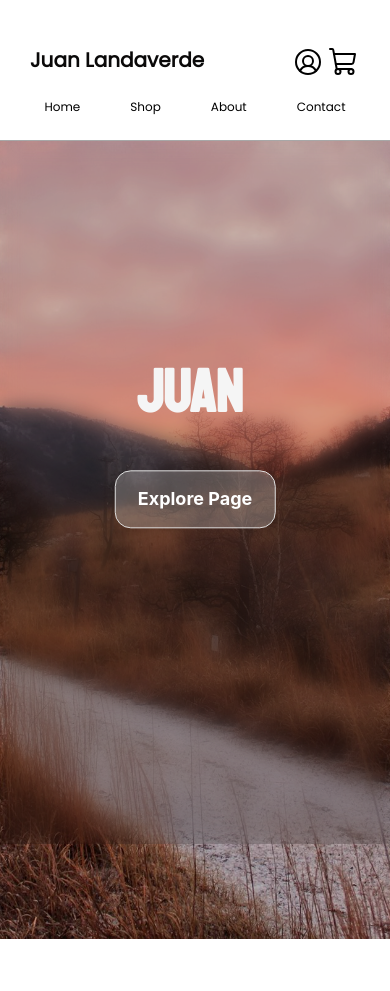
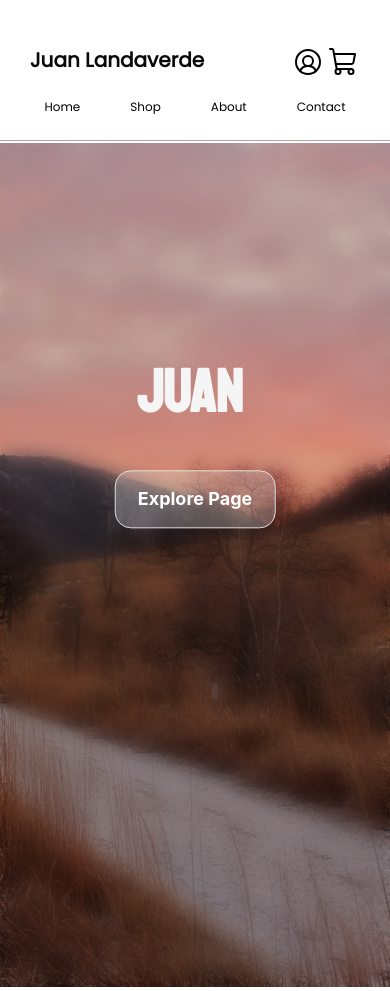
Before and after one commit to FranThe3rd/Photography-Ecommerce-Website, a React (Create React App) app: page / in a window 390 px wide. Before the commit the page ends 943 px from the top, so only its background shows below. Built offline with nearby package versions, Linux system fonts and the light colour scheme; a web font is replaced by a local one.

Commit message:
useless cjhange

```diff
--- a/src/pages/home.css
+++ b/src/pages/home.css
@@ -2,9 +2,20 @@
 @import url('https://fonts.googleapis.com/css2?family=Staatliches&display=swap');
 
 .wrapper {
-  margin-top: 95px;
+
+  max-width: 2048px;
+  max-height: 1365px;
   animation: transitionIn .5s ease-in-out;
 }
+
+@media screen and (max-width: 736px) {
+  .wrapper {
+    margin-top: 143px;
+  }
+}
+
+
+
 .home-info {
     text-align: center;
     align-items: center;
@@ -36,6 +47,7 @@
   }
 
 .home-container {
+
   max-width: 2048px;
   max-height: 1365px;
   width: 100vw;
@@ -48,8 +60,15 @@
     background-color: rgba(0, 0, 0, 0.2);
     backdrop-filter: blur(10px);
     opacity: 0.8;
-    margin-bottom: 0px;
 }
+
+@media screen and (max-width: 736px) {
+  .home-container {
+    margin-top: 143px;
+  }
+}
+
+
 
 
 /* CSS */
```
